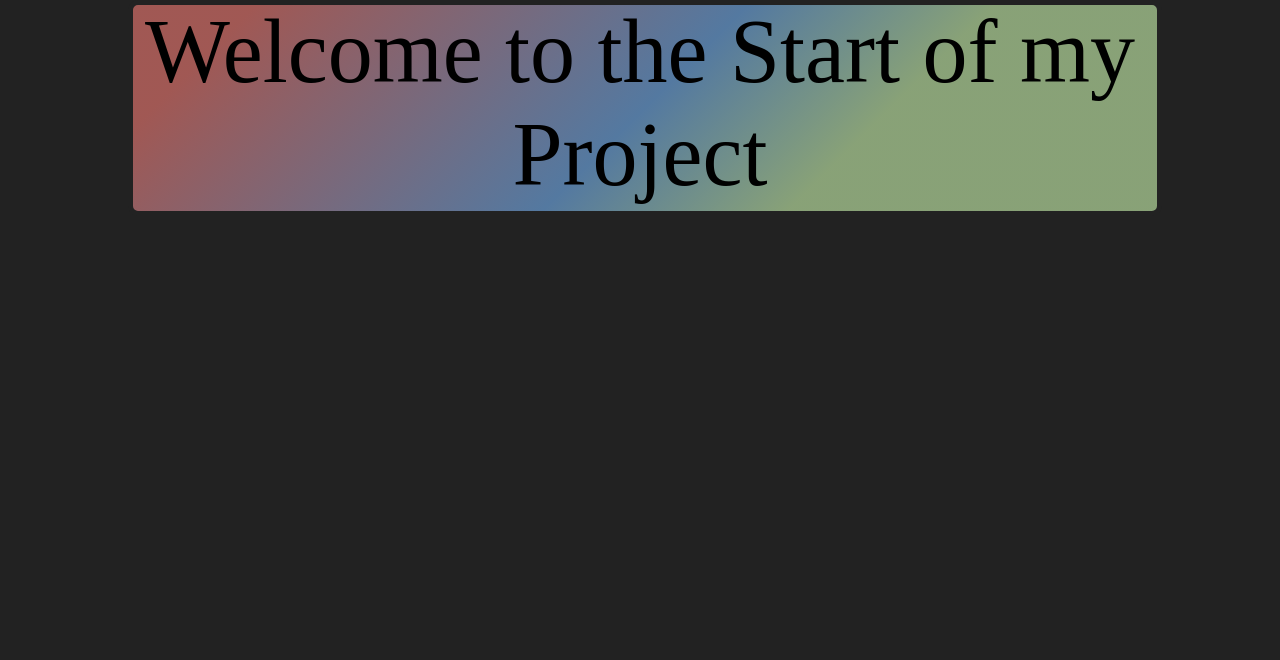
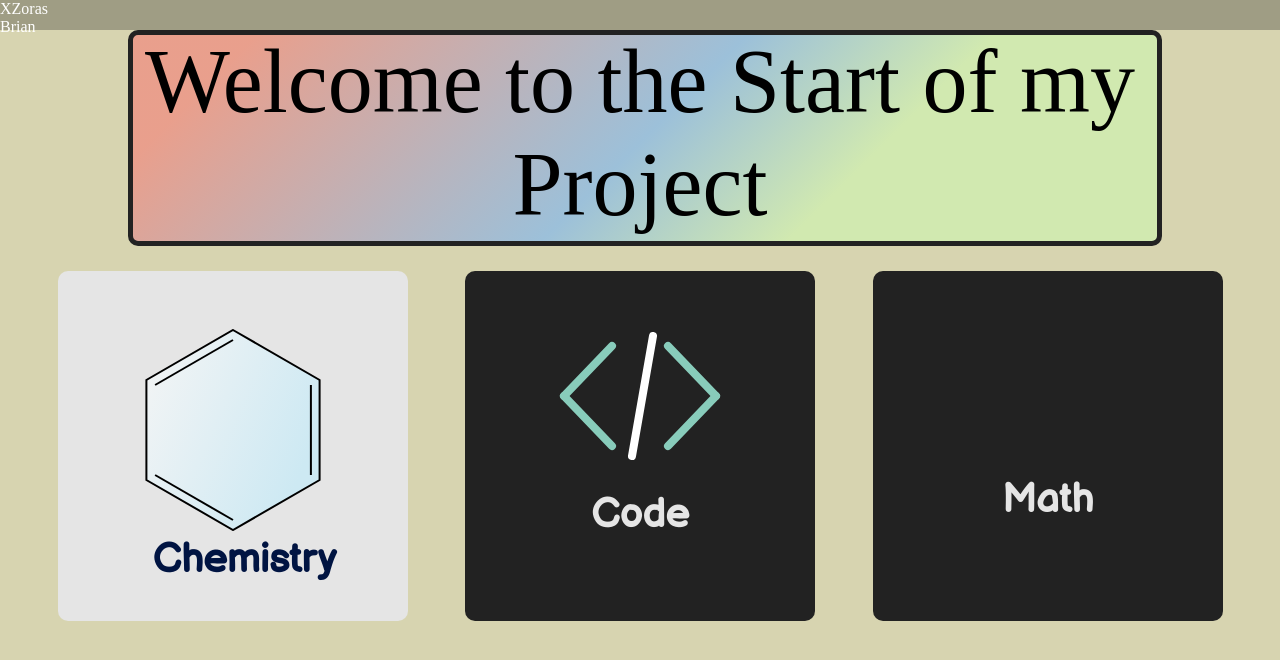
Before and after one commit to XNaAlOH4/XNaAlOH4.github.io, a plain HTML site: page index.html in a window 1280 px wide. Drawn offline with nearby package versions, Linux system fonts and the light colour scheme; some packages are replaced by stand-ins of ours; a web font is replaced by a local one.

Commit message:
Update index.html

```diff
--- a/index.html
+++ b/index.html
@@ -2,7 +2,7 @@
 <html>
 <head lang="en">
 
-  <title>Brian</title>
+  <title>XZoras</title>
   <meta charset="utf-8">
   <!-- p5 JS Library -->
   <script src="https://cdnjs.cloudflare.com/ajax/libs/p5.js/1.1.9/p5.js"></script>
@@ -14,21 +14,96 @@
     <!-- Castoro  serif -->
     <!-- Courgette, cursive -->
     <!-- Texturina serif-->
-  <link href="https://fonts.googleapis.com/css2?family=Balsamiq+Sans&family=Castoro&family=Courgette&family=Texturina:wght@200&display=swap" rel="stylesheet">
+    <!-- Open Sans sans-serif-->
+  <link href="https://fonts.googleapis.com/css2?family=Balsamiq+Sans&family=Castoro&family=Courgette&family=Texturina:wght@200family=Open+Sans:wght@300&display=swap" rel="stylesheet">
   <!-- ---------------------------------------------------------------- -->
   <link rel="stylesheet" type="text/css" href="style.css">
+  <link rel="stylesheet" type="text/css" href="html_Styles.css">
 </head>
 <body>
   <div id="Front Page">
-  	<div class="background"></div>
+  	<div class="background" style="background: #D7D4B0;"></div>
+  	<div class="top">
+      <div class="background" style="background: rgba(30,30,30, 0.3)"></div>
+      <div class="logo">XZoras</div>
+      <div class="name">Brian</div>
+    </div>
   	<header>
   	  <div class="background normalBorder" style="background: linear-gradient(135deg, rgba(245, 124, 117, 0.6) 10%,rgba(117, 179, 245,0.6) 50%, rgba(205, 247, 176,0.6) 70%);"></div>
-  	  <div class="title">
+  	  <div class="title" style="margin-bottom: 35px;">
   	    Welcome to the Start of my Project
   	  </div>
   	</header>
   	<div class="Intro">
+  	  <div class="Chem Balsamiq">
+  	  	<div class="Benzene" style="width: 200px;">
+  	  	  <svg id="Benzene" width="200" height="202" style="transform: rotate(0deg);" onclick="Benzene_Spin()">
+  	  	  	<defs>
+  	  	  	  <filter id="f1" x="0" y="0" width="200%" height="200%">
+  	  	  	    <feOffset result="offOut" in="SourceGraphic" dx/>
+  	  	  	    <feBlend />
+  	  	  	  </filter>
+  	  	  	  <linearGradient id="backdrop1" x1="0%" y1="0%" x2="100%" y2="50%">
+  	  	  	    <stop offset="0%" style="stop-color:rgb(245,245,245);stop-opacity:1" />
+  	  	  	    <stop offset="100%" style="stop-color:rgb(205,233,243);stop-opacity:1" />
+  	  	  	  </linearGradient>
+  	  	  	  <linearGradient id="backdrop2" x1="100%" y1="50%" x2="0%" y2="0%">
+  	  	  	    <stop offset="0%" style="stop-color:rgb(200, 205, 255);stop-opacity:1" />
+  	  	  	    <stop offset="100%" style="stop-color:rgb(118, 130, 255);stop-opacity:1" />
+  	  	  	  </linearGradient>
+  	  	  	</defs>
+  	  	  	<path class="Benzene_svg" d="M0 -100 L86.6 -50 L86.6 50 L0 100 L-86.6 50 L-86.6 -50 Z" fill="url(#backdrop1)"/>
+  	  	  	<line class="Benzene_svg benzene_line" x1="0" y1="-90" x2="-77.9" y2="-45" style="opacity: 1;" />
+  	  	  	<line class="Benzene_svg benzene_line" x1="-77.9" y1="45" x2="0" y2="90" style="opacity: 1;" />
+  	  	  	<line class="Benzene_svg benzene_line" x1="77.9" y1="-45" x2="77.9" y2="45" style="opacity: 1;" />
+  	  	  	<circle class="Benzene_svg benzene_circle" cx="0" cy="0" r="70" fill="none" style="opacity: 0;" />
+  	  	  	<!-- fill #071433 -->
+  	  	  </svg>
+  	  	</div>
+  	  	<div class="name">Chemistry</div>
+  	  </div>
+  	  <div class="Code Balsamiq">
+        <div class="logo" onclick="code_type()">
+          <svg class="code_svg" width="60" height="150">
+          	<g stroke="#88ccbb" stroke-width="8" stroke-linecap="round">
+          	  <line x1="54" y1="25" x2="6" y2="75" />
+              <line x1="6" y1="75" x2="54" y2="125" />
+              <!-- <path fill="none" d="M55 5 L5 55 L55 105" /> -->
+            </g>
+          </svg>
+          <svg class="code_svg" width="174" height="150">
+            <text x="0" y="100" font-size="100" fill="brown">c</text>
+            <text x="50" y="100" font-size="100" fill="brown">o</text>
+            <text x="105" y="100" font-size="100" fill="brown">o</text>
+            <text x="160" y="100" font-size="100" fill="brown">l</text>
+          </svg>
+          <svg class="code_svg" width="30" height="150">
+          	<g stroke="#FFFFFF" stroke-width="8" stroke-linecap="round">
+              <line x1="5" y1="135" x2="26" y2="15" />
+            </g>
+          </svg>
+          <svg class="code_svg" width="60" height="150">
+            <g stroke="#88ccbb" stroke-width="8" stroke-linecap="round">
+              <line x1="6" y1="25" x2="54" y2="75" />
+              <line x1="54" y1="75" x2="6" y2="125" />
+            </g>
+          </svg>
+        </div>
+  	  	<div class="name">Code</div>
+  	  </div>
+  	  <div class="Math Balsamiq">
+  	  	<svg width="200" height="200">
 
+          <path stroke="white"/>
+          <text class="html_tag" style="display:none"></text>
+          <text class="html_tag" style="display:none"></text>
+          <text class="html_tag" style="display:none"></text>
+          <text class="html_tag" style="display:none"></text>
+          <line stroke="green"/>
+          <path stroke="white"/>
+        </svg>
+  	  	<div class="name">Math</div>
+  	  </div>
   	</div>
   </div>
   <div id="Desktop">
@@ -46,4 +121,39 @@
   <div id="socials">
 
   </div>
+  <script>
+
+  	async function code_type() {
+	  let temp = document.getElementsByClassName("code_svg")[1].style.animation;
+	  let temp_1 = document.getElementsByClassName("code_svg")[1].style.width;
+  	  if(temp != "1.5s ease 0s 1 normal none running code_svg_width") {
+  	  	document.getElementsByClassName("code_svg")[1].style.animation = "code_svg_width 1.5s 1";
+  	    document.getElementsByClassName("code_svg")[1].style.width = "174px";
+  	  }else {
+  	  	document.getElementsByClassName("code_svg")[1].style.animation = "code_svg_shrink 1.5s 1";
+  	  	document.getElementsByClassName("code_svg")[1].style.width = "0px";
+  	  }
+  	}
+  	document.getElementsByClassName("Benzene_svg")[0].setAttribute("fill", "url(#backdrop1)")
+  	function Benzene_Spin() {
+  	  delocalise_Benzene();
+  	  document.getElementById("Benzene").style.transform = document.getElementById("Benzene").style.transform == "rotate(0deg)"? "rotate(360deg)":"rotate(0deg)";
+  	  document.getElementsByClassName("Benzene_svg")
+  	  document.getElementsByClassName("Benzene_svg")[0].setAttribute("fill", document.getElementsByClassName("Benzene_svg")[0].getAttribute("fill") ==  "url(#backdrop1)"? "url(#backdrop2)":"url(#backdrop1)")
+  	}
+
+  	function delocalise_Benzene() {
+  	  for(let i of document.getElementsByClassName("benzene_line")) {
+  	  	//ToggleShow(i);// = "none";
+  	  	i.style.opacity = (i.style.opacity == "1")? "0":"1";
+  	  }
+  	  //ToggleShow(document.getElementsByClassName("benzene_circle")[0]);
+  	  let x = document.getElementsByClassName("benzene_circle")[0].style.opacity;
+  	  document.getElementsByClassName("benzene_circle")[0].style.opacity = x=="0"? "1":"0";
+  	}
+
+  	function ToggleShow(object) {
+  	  object.style.display = object.style.display == "none"? "block": "none";
+  	}
+  </script>
 </body></html>
```
